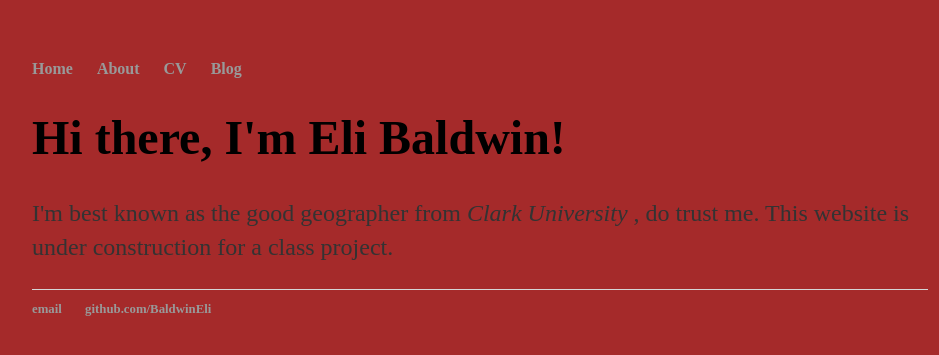
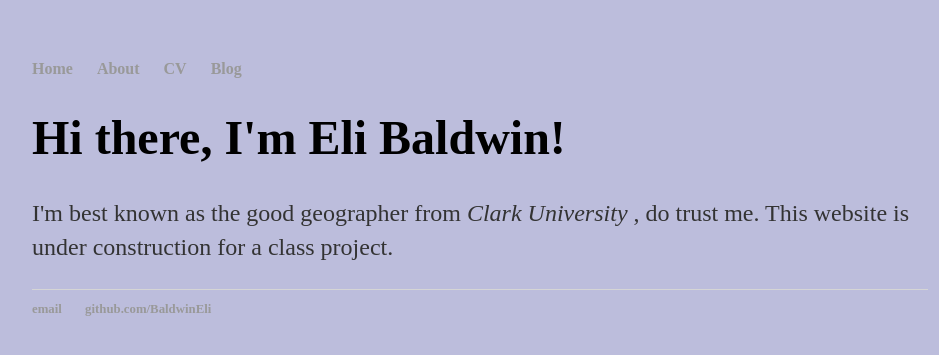
Before and after one commit to BaldwinEli/BaldwinEli.github.io, a Jekyll site: the page built from index.html, in a window 1280 px wide. Shown: the top 355 px of the page, without its empty margins (160-1099 px from the left). Built offline with Jekyll 4.4.1, drawn with Linux system fonts in a browser that asks for light colours.

Commit message:
Update main.css

```diff
--- a/css/main.css
+++ b/css/main.css
@@ -1,7 +1,7 @@
 body {
     margin: 60px auto;
     width: 70%;
-    background-color: brown;
+    background-color: rgb(188, 189, 220);
 }
 nav ul, footer ul {
     font-family:'Times New Roman', 'Helvetica', 'Arial', 'Sans-Serif';
```
